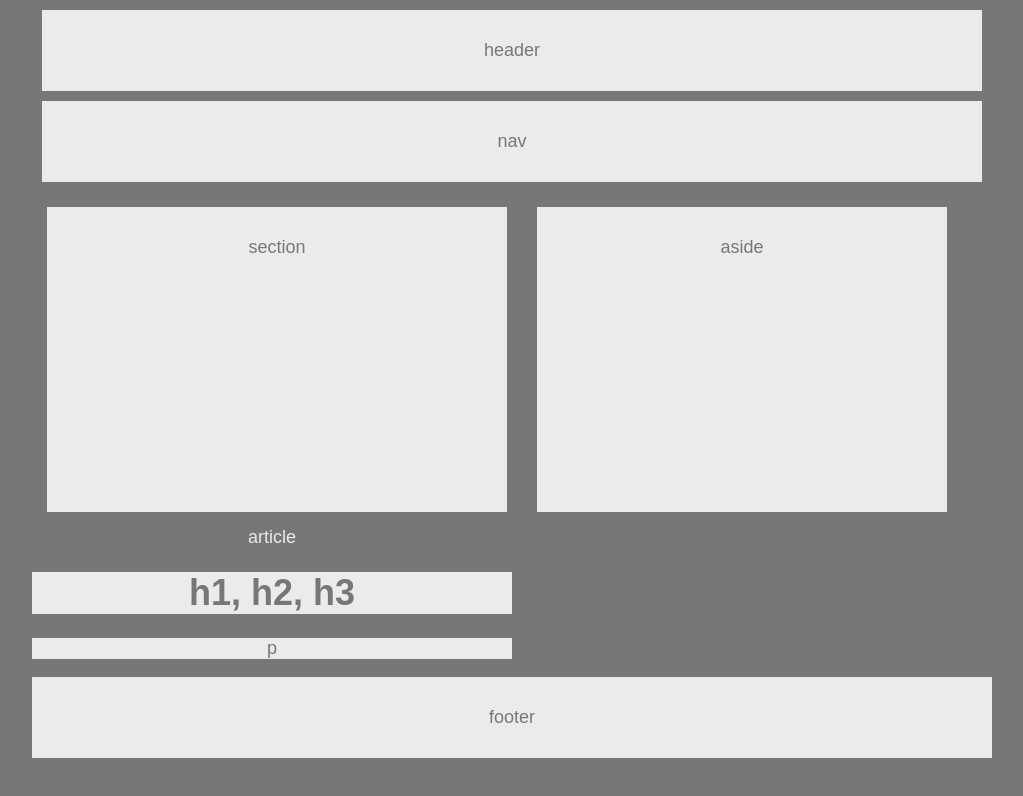
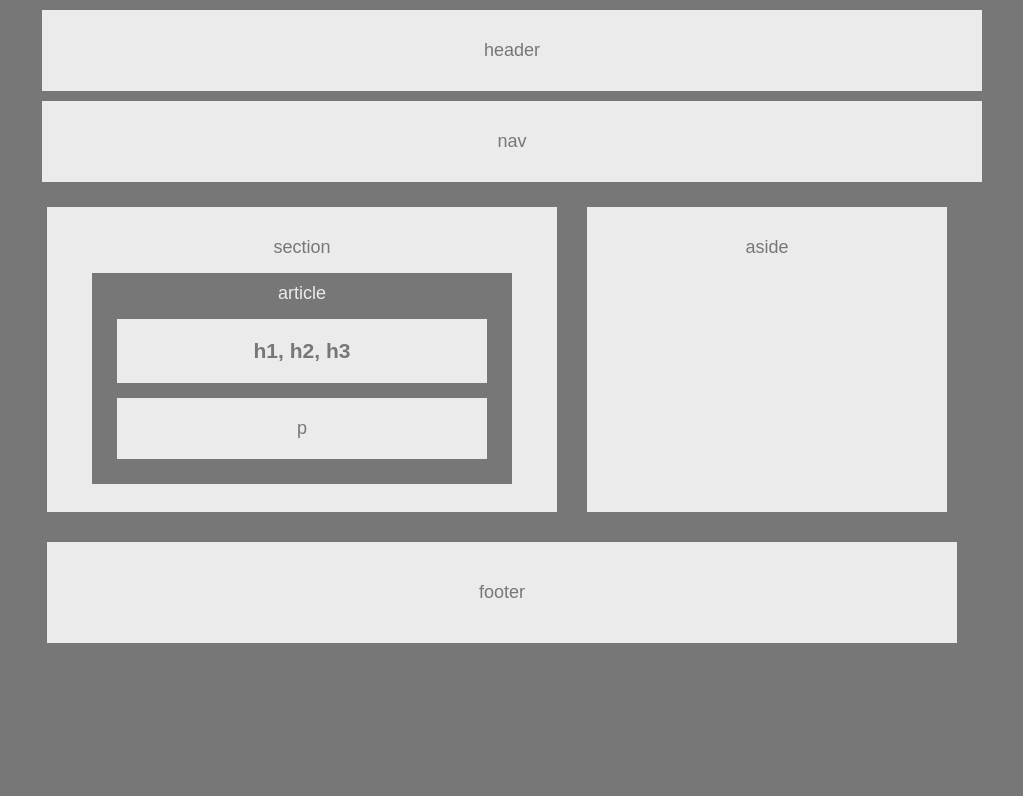
Before and after one commit to Jmarn94/HW-Wireframe, a plain HTML site: page index.html in a window 1280 px wide. Shown: the whole page, without its empty margins (128-1151 px from the left). Drawn offline with Linux system fonts and the light colour scheme.

Commit message:
finished HW

```diff
--- a/index.html
+++ b/index.html
@@ -11,13 +11,22 @@
   <div class="container"></div>
   <header>header </header>
   <nav>nav</nav>
-      <section id="left"> section </section>
-      <section id="right">aside</section>
-      <article>article</article>
+  <section id="left">section
+    <article>article
       <h1>h1, h2, h3</h1>
       <p>p</p>
-      <footer>footer</footer>
+    </article>
+  </section>
+  <section id="right">aside</section>
 
+  <footer>
+    <p>footer</p>
+  </footer>
+</body>
 
-  </body>
 </html>
+
+<style>
+  /*
+*/
+</style>
--- a/style.css
+++ b/style.css
@@ -10,61 +10,59 @@ header {
     background: #ebebeb;
     padding: 30px;
     margin: 10px;
-     text-align: center
-
+    text-align: center;
 }
 nav {
     background: #ebebeb;
     padding: 30px;
     margin: 10px;
-    text-align: center
+    text-align: center;
 }
 #left {
     background: #ebebeb;
     float: left;
-    width: 400px;
-    float: left;
+    width: 450px;
     margin: 15px;
     text-align: center;
     height: 245px;
     padding: 30px;
-
 }
 #right {
     background: #ebebeb;
-    width: 350px;
-    float: left;
+    width: 300px;
     margin: 15px;
     text-align: center;
     height: 245px;
     padding: 30px;
     float: left;
-
-
 }
 article {
     color: #ebebeb;
     background: #777;
-    width: 50%;
     text-align: center;
-
+    margin: 15px;
+    padding: 10px;
 }
 h1 {
     color: #777;
     background: #ebebeb;
-    width: 50%;
     text-align: center;
-
+    margin: 15px;
+    padding: 20px;
 }
 p {
     color: #777;
     background: #ebebeb;
-    width: 50%;
-    text-align: center
-
+    text-align: center;
+    margin: 15px;
+    padding: 20px;
 }
 footer {
     background: #ebebeb;
     text-align: center;
-    padding: 30px;
+    margin: 15px;
+    padding: 5px;
+    float: left;
+    width: 900px;
+
 }
```
Lines whose indentation alone changed are shown as unchanged.
